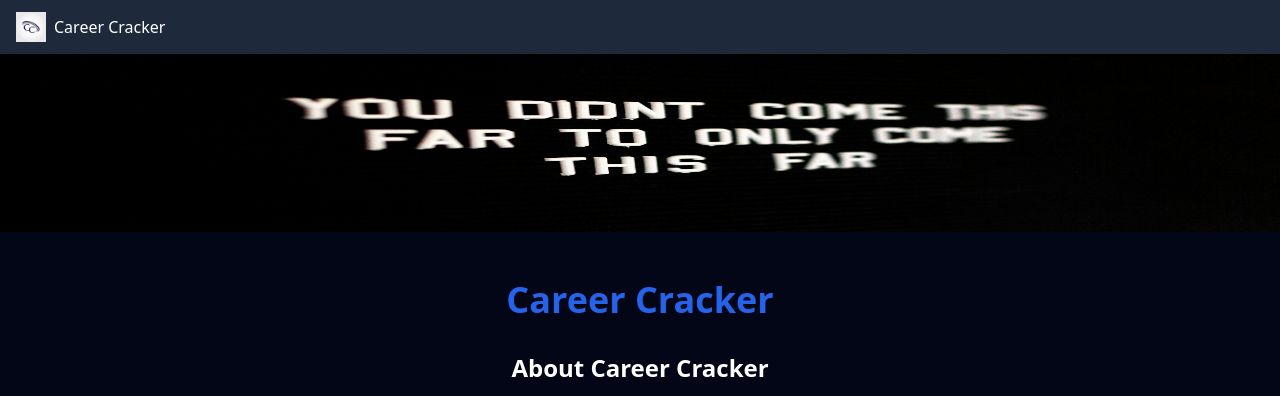
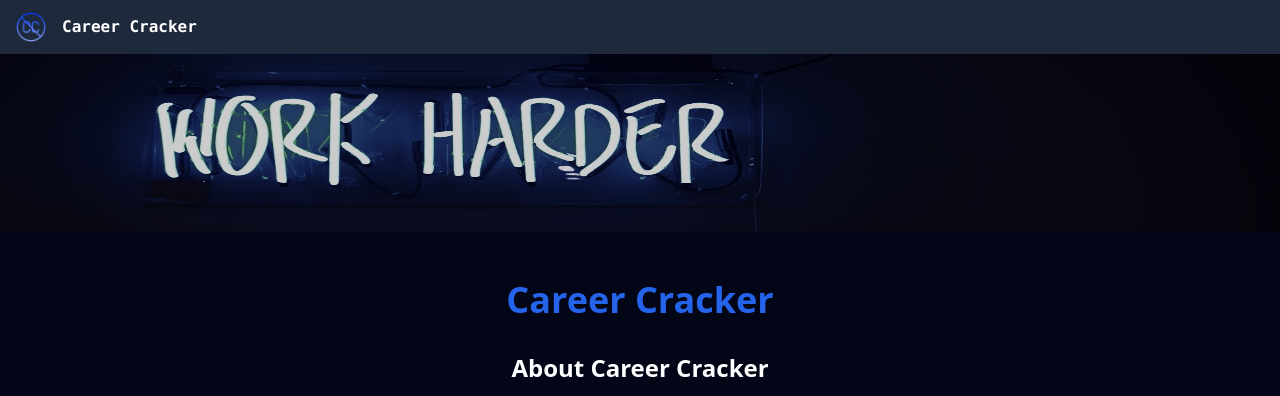
Before and after one commit to vinnu112p/career-website, a Flask app: page / in a window 1280 px wide. Shown: the top 396 px of the page. Run offline with Flask 3, Linux system fonts and the light colour scheme; some libraries are stand-ins or nearby versions.

Commit message:
Final Commit

```diff
--- a/templates/home.html
+++ b/templates/home.html
@@ -12,7 +12,7 @@
 <body class="bg-slate-950">
   {% include 'nav.html'%}
 
-  <img src = "https://6a082b66-a9dd-416a-9836-c6bf9a926a2e-00-3lcb996nfk1t3.pike.replit.dev/static/banner.jpg" class="w-full h-48 mt-10 object-fit" >
+  <img src = "/static/banner.jpg" class="w-full h-48 mt-10 object-fit" >
   <div class="container mx-auto px-4  mt-12">
     <h1 class="text-4xl font-bold text-blue-600 text-center font-sans mb-8">Career Cracker</h1>
 
--- a/templates/nav.html
+++ b/templates/nav.html
@@ -1,6 +1,8 @@
 <nav class="bg-slate-800 fixed top-0 right-0 left-0">
   <div class="container mx-auto px-4 my-3">
-    <a class="flex items-center text-white" href="#">
-      <img src="/static/logo.jpg" alt="Logo" width="30" height="50" class="mr-2"> Career Cracker </a>
+    <a class="flex items-center text-white font-mono font-bold" href="#">
+      <img src="/static/logo.png" alt="Logo" width="30" height="50" class="mr-2">
+      <span class="pl-2">Career Cracker</span> <!-- Added padding to the left -->
+    </a>
   </div>
 </nav>
```
Also changed, not shown: static/banner.jpg, static/logo.jpg (deleted), static/logo.png (added).
